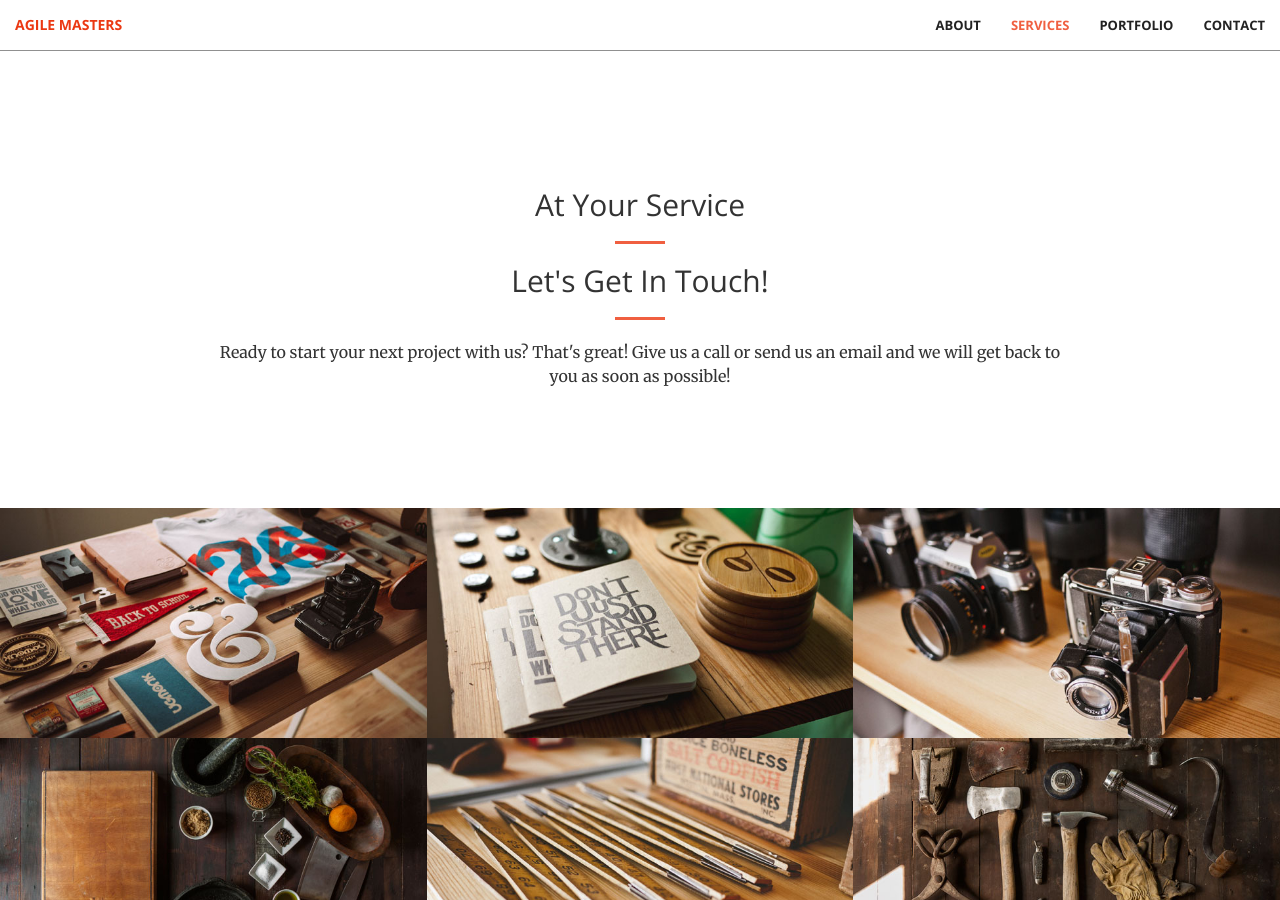
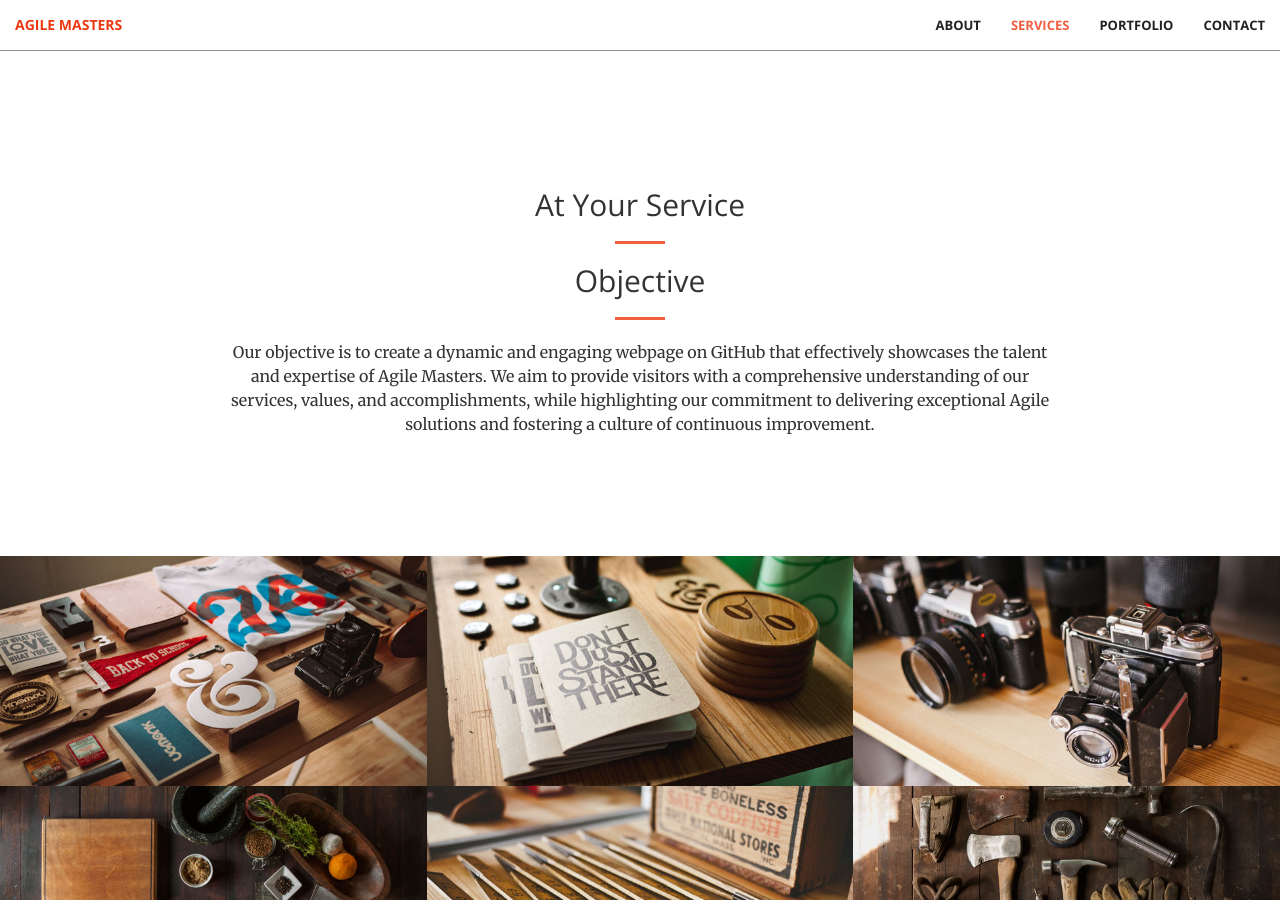
Before and after one commit to legitt23/legitt23, a Jekyll site: the page built from index.md, in a window 1280 px wide and 900 px high, scrolled down 1710 px. Built offline with Jekyll 4.4.1, drawn with Linux system fonts in a browser that asks for light colours.

Commit message:
Update content.html

```diff
--- a/_includes/content.html
+++ b/_includes/content.html
@@ -10,9 +10,9 @@
     </div>
     <div class="row">
             <div class="col-lg-8 col-lg-offset-2 text-center">
-                <h2 class="section-heading">Let's Get In Touch!</h2>
+                <h2 class="section-heading">Objective</h2>
                 <hr class="primary">
-                <p>Ready to start your next project with us? That's great! Give us a call or send us an email and we will get back to you as soon as possible!</p>
+                <p>Our objective is to create a dynamic and engaging webpage on GitHub that effectively showcases the talent and expertise of Agile Masters. We aim to provide visitors with a comprehensive understanding of our services, values, and accomplishments, while highlighting our commitment to delivering exceptional Agile solutions and fostering a culture of continuous improvement.</p>
             </div>
 
         </div>
```
